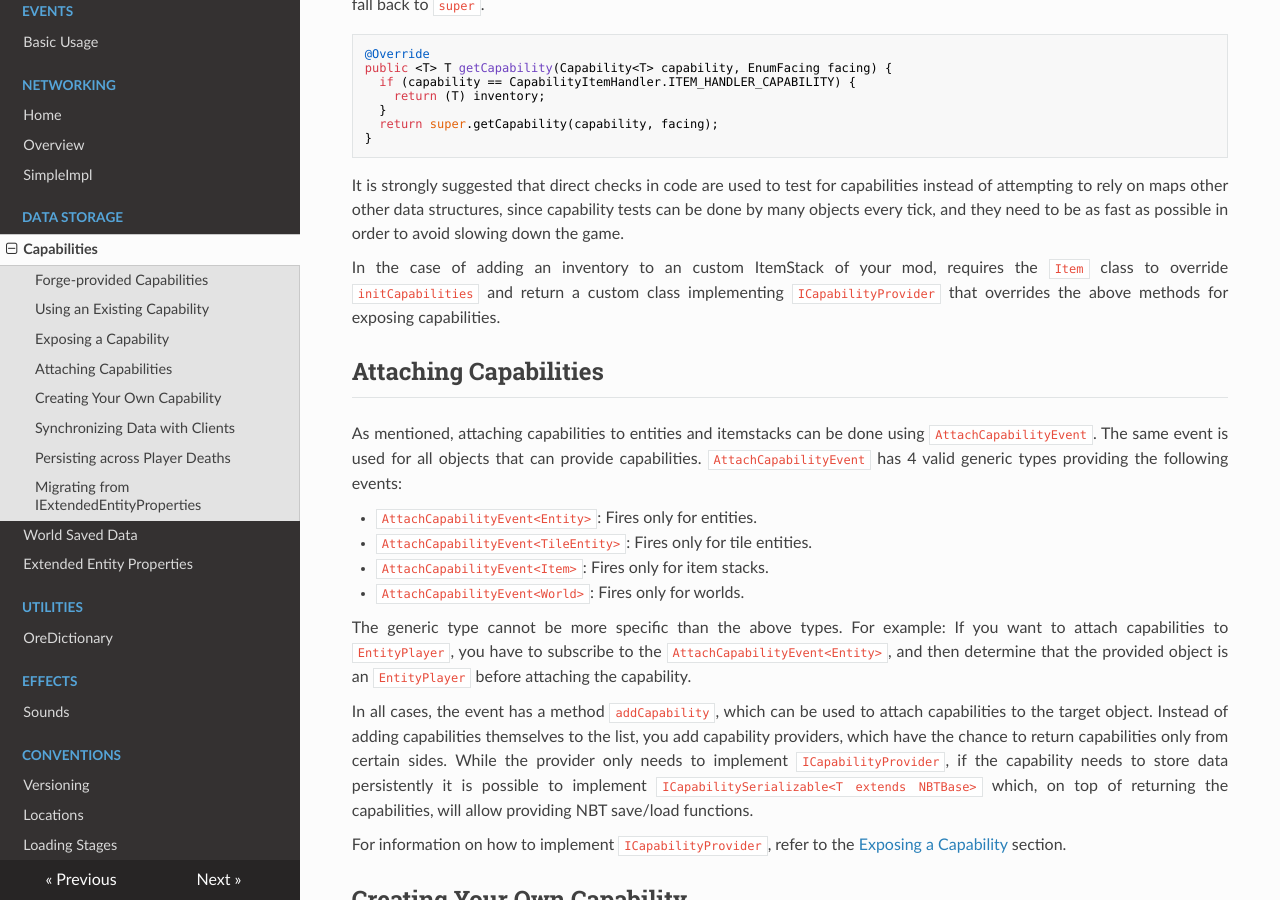
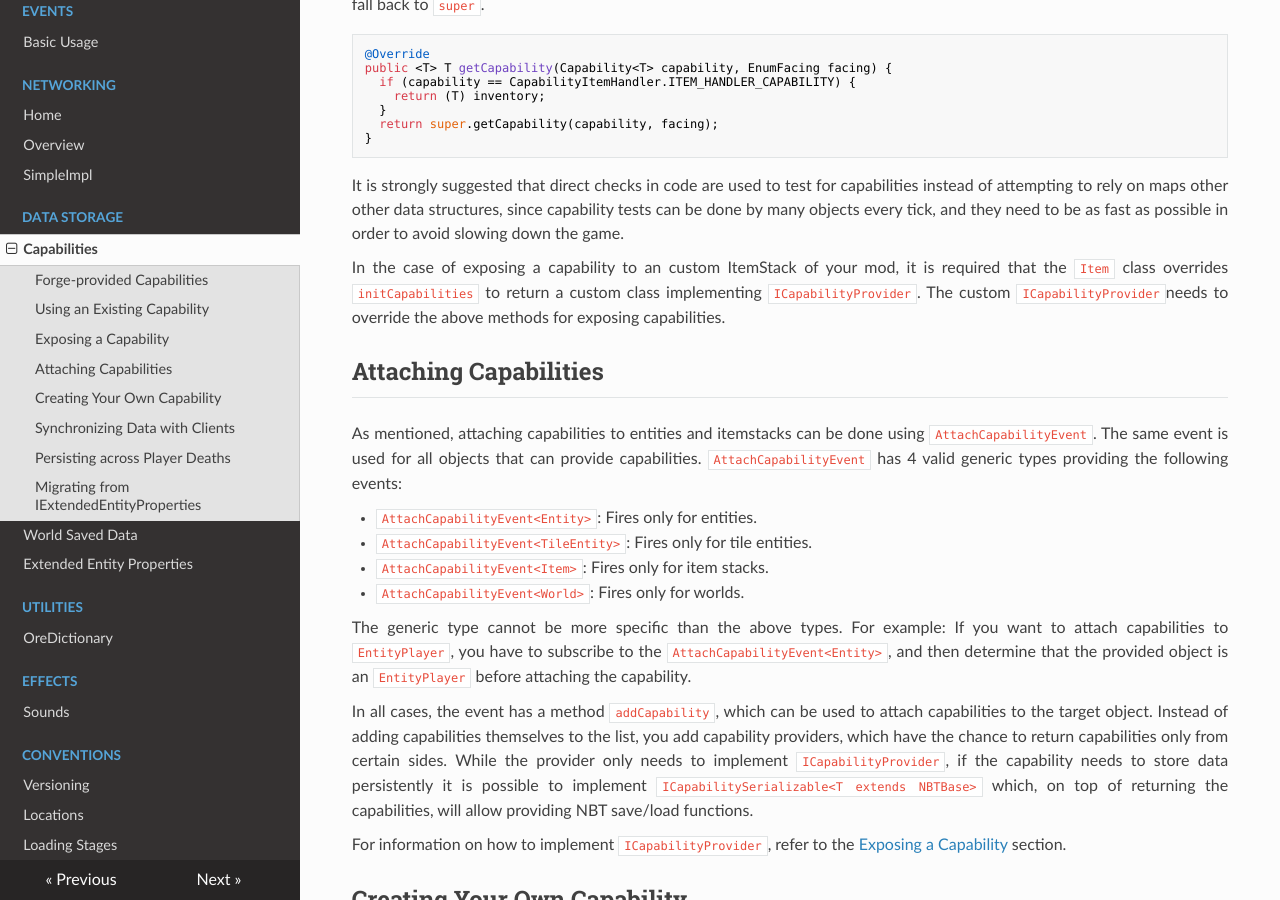
Before and after one commit to MinecraftForge/Documentation, an MkDocs documentation site: the page built from docs/datastorage/capabilities.md, in a window 1280 px wide and 900 px high, scrolled down 2109 px. Built offline with MkDocs 1.6.1, drawn with Linux system fonts in a browser that asks for light colours; nearby versions of some CDN libraries; old or Windows-style settings are respelled for this version of MkDocs.

Commit message:
Capability doc is less vague about ItemStack caps

```diff
--- a/docs/datastorage/capabilities.md
+++ b/docs/datastorage/capabilities.md
@@ -69,7 +69,7 @@ public <T> T getCapability(Capability<T> capability, EnumFacing facing) {
 
 It is strongly suggested that direct checks in code are used to test for capabilities instead of attempting to rely on maps other other data structures, since capability tests can be done by many objects every tick, and they need to be as fast as possible in order to avoid slowing down the game.
 
-In the case of adding an inventory to an custom ItemStack of your mod, requires the `Item` class to override `initCapabilities` and return a custom class implementing `ICapabilityProvider` that overrides the above methods for exposing capabilities.
+In the case of exposing a capability to an custom ItemStack of your mod, it is required that the `Item` class overrides `initCapabilities` to return a custom class implementing `ICapabilityProvider`. The custom `ICapabilityProvider`needs to override the above methods for exposing capabilities.
 
 Attaching Capabilities
 ----------------------
```
